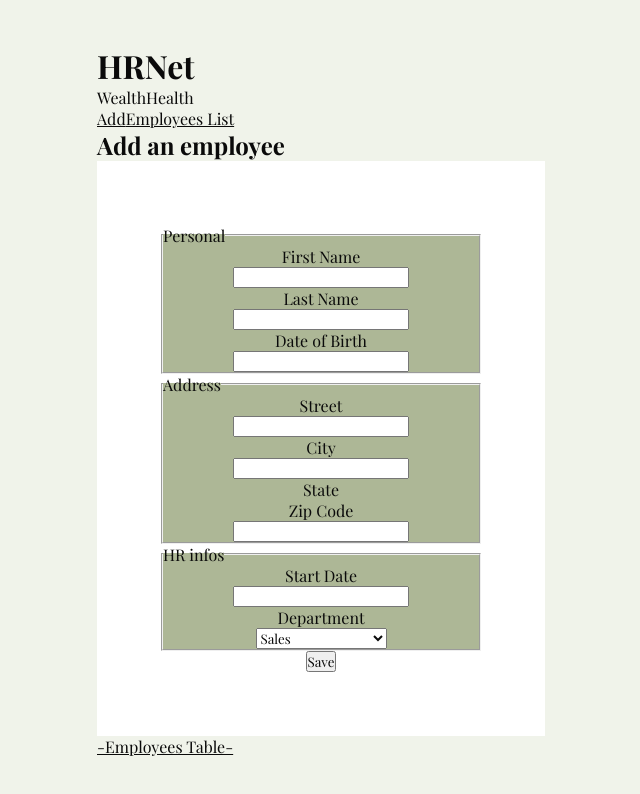
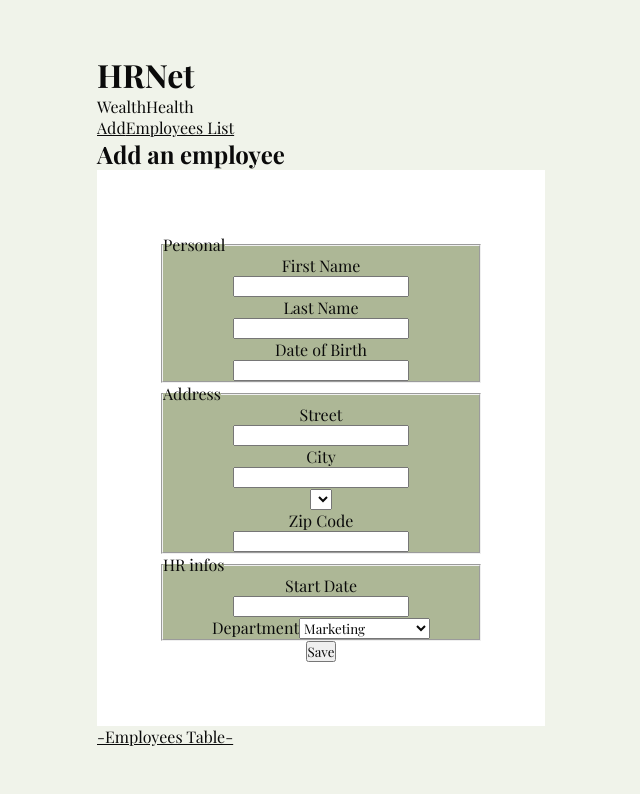
Before and after one commit to JaRoD41/hrnet, a React (Vite) app: page / in a window 1280 px wide. Shown: the top 794 px of the page, without its empty margins (319-959 px from the left). Built offline with nearby package versions, Linux system fonts and the light colour scheme; a web font is replaced by a local one.

Commit message:
Create Select component

```diff
--- a/src/components/Form/Form.jsx
+++ b/src/components/Form/Form.jsx
@@ -1,11 +1,26 @@
 import './Form.css';
+import Select from '../Select/Select';
+import departments from '../../data/departments';
+import { useState } from 'react';
 const Form = () => {
+  const departmentOptions = departments;
+  const [selectValue, setSelectValue] = useState('');
+  const handleSelectChange = (e) => {
+    setSelectValue(e.target.value);
+  };
+
+  // const modalBtn = document.querySelector('.save-button');
+  const handleSubmit = (e) => {
+    e.preventDefault();
+    // modalBtn.click();
+    console.log('formulaire soumis avec succes : ', selectValue);
+  };
   return (
     <>
       <div className="form-container">
         <form action="#" id="create-employee">
           <div className="form-fields">
-            <fieldset className="flex-col bg-gray-200 mb-6 md:w-1/2">
+            <fieldset>
               <legend className="pb-8">Personal</legend>
               <label htmlFor="first-name">First Name</label>
               <input
@@ -33,7 +48,7 @@ const Form = () => {
               />
             </fieldset>
 
-            <fieldset className="flex-col bg-gray-200 mb-6 md:w-1/2">
+            <fieldset>
               <legend className="pb-8">Address</legend>
 
               <label htmlFor="street">Street</label>
@@ -52,8 +67,10 @@ const Form = () => {
                 // onChange={handleInputChange}
               />
 
-              <label htmlFor="state">State</label>
-              {/* <select name="state" id="state" className="mt-1 w-full rounded-md bg-blue-300 sm:text-sm"></select> */}
+              {/* <label htmlFor="state">State</label>
+              <select name="state" id="state" className="state-select"></select> */}
+
+              <Select />
               {/* <Dropdown
                 options={options}
                 value={defaultOption}
@@ -79,24 +96,21 @@ const Form = () => {
               className="mt-1 w-full rounded-md bg-green-300 sm:text-sm"
               // onChange={handleInputChange}
             />
-            <label htmlFor="department">Department</label>
-            <select
-              name="department"
-              id="department"
-              className="mt-1 w-full rounded-md bg-pink-300 sm:text-sm"
-            >
-              <option>Sales</option>
-              <option>Marketing</option>
-              <option>Engineering</option>
-              <option>Human Resources</option>
-              <option>Legal</option>
-            </select>
+
+            <Select
+              label="Department"
+              value={selectValue}
+              options={departmentOptions}
+              onChange={handleSelectChange}
+            />
           </fieldset>
-          <button type='submit' className='save-button'>Save</button>
+          <button type="submit" className="save-button" onClick={handleSubmit}>
+            Save
+          </button>
         </form>
       </div>
     </>
   );
-}
+};
 
-export default Form
+export default Form;
--- /dev/null
+++ b/src/components/Select/Select.jsx
@@ -0,0 +1,33 @@
+import { nanoid } from 'nanoid';
+// I use nanoid to generate unique key id for each select option
+
+/**
+ * Renders a select input field with options.
+ *
+ * @param {string} label - The label for the select input field.
+ * @param {string} value - The current value of the select input field.
+ * @param {Array} options - The array of options for the select input field.
+ * @param {function} onChange - The function to be called when the select input field value changes.
+ * @return {JSX.Element} - The JSX element representing the select input field.
+ */
+const Select = ({ label, value, options, onChange }) => {
+  console.log('options : ', options);
+
+  return (
+    <>
+      <label htmlFor={label}>
+        {label}
+        <select className={`${label}-select`} value={value} onChange={onChange}>
+          {options &&
+            options.map((option) => (
+              <option key={nanoid()} value={option.name}>
+                {option.name}
+              </option>
+            ))}
+        </select>
+      </label>
+    </>
+  );
+};
+
+export default Select;
--- a/src/data/departments.js
+++ b/src/data/departments.js
@@ -1,19 +1,19 @@
 const departments = [
   {
+    label: 'department',
     name: 'Marketing',
-    id: 1,
   },
   {
+    label: 'department',
     name: 'Engineering',
-    id: 2,
   },
   {
+    label: 'department',
     name: 'Human Resources',
-    id: 3,
   },
   {
+    label: 'department',
     name: 'Legal',
-    id: 4,
   },
 ];
 
--- a/src/pages/CreateEmployee.jsx
+++ b/src/pages/CreateEmployee.jsx
@@ -1,6 +1,5 @@
 import { Link } from 'react-router-dom';
-// import { useState } from 'react';
-import useModal from '../utils/custom hooks/useModal';
+import { useState } from 'react';
 // import {useNavigate} from 'react-router-dom';
 import Header from '../components/Header/Header';
 import Form from '../components/Form/Form';
@@ -8,8 +7,7 @@ import Modal from '../components/Modal/Modal';
 
 const CreateEmployee = () => {
   // const navigate = useNavigate();
-  const [isOpen, toggleModal] = useModal();
-  const modalBtn = document.querySelector('.modal-btn');
+  const [isOpen, setIsOpen] = useState(false);
 
   return (
     <>
@@ -21,7 +19,7 @@ const CreateEmployee = () => {
         <Form />
         {/* Modal */}
         {/* <button onClick={toggleModal}>Save</button> */}
-        <Modal isOpen={isOpen} onClose={toggleModal}></Modal>
+        <Modal isOpen={isOpen} onClose={() => setIsOpen(false)}></Modal>
       </main>
       <div className="link-employee-list">
         <Link to="/employees">-Employees Table-</Link>
```
Also changed, not shown: src/components/Select/Select.css (added), src/utils/custom hooks/useModal.jsx (line endings or trailing spaces).
